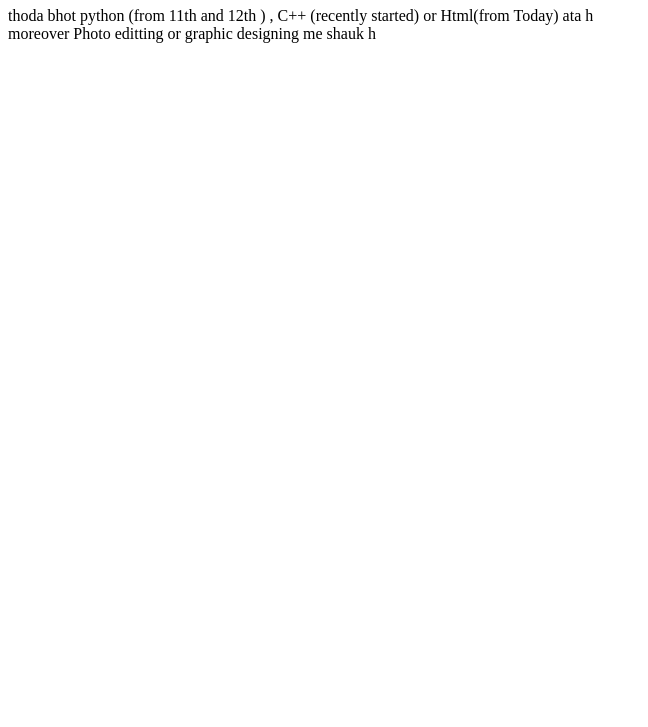
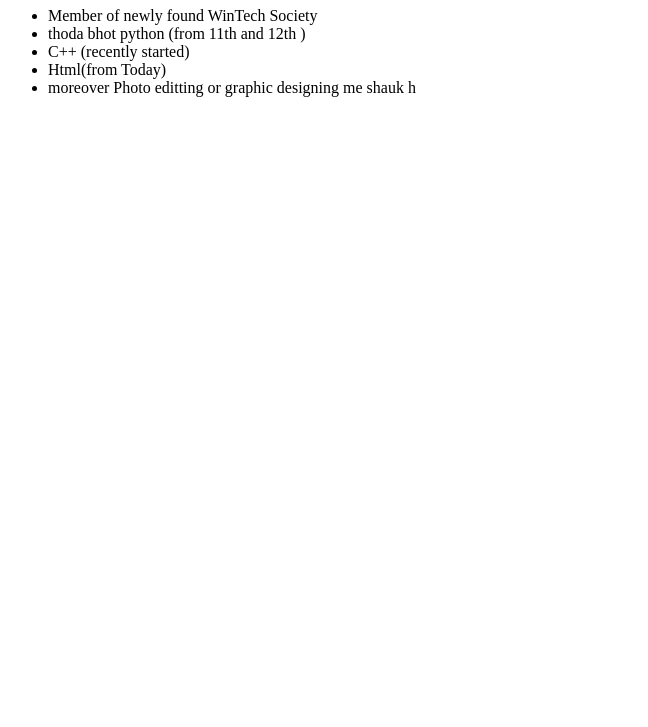
Before and after one commit to KhushiGupta30/MyPort, a plain HTML site: page Experience.html in a window 1280 px wide. Shown: the part 73-800 px from the top of the page, without its empty margins (0-648 px from the left). Drawn offline with Linux system fonts and the light colour scheme.

Commit message:
Update Experience.html

```diff
--- a/Experience.html
+++ b/Experience.html
@@ -8,6 +8,12 @@
 <body>
 
     <h1> Experience </h1>
-    thoda bhot python (from 11th and 12th ) , C++ (recently started) or Html(from Today) ata h <br> moreover Photo editting or graphic designing me shauk h
+    <ul>
+    <li> Member of newly found WinTech Society </li>
+    <li> thoda bhot python (from 11th and 12th ) </li>
+    <li> C++ (recently started) </li>
+    <li> Html(from Today)</li>
+    <li>moreover Photo editting or graphic designing me shauk h </li>
+    </ul>
 </body>
 </html>
```
